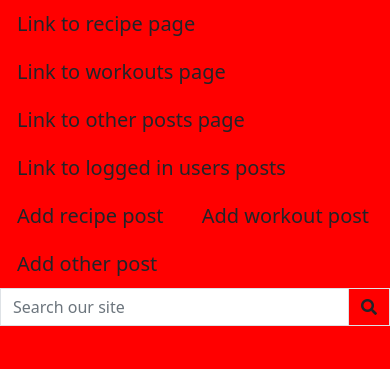
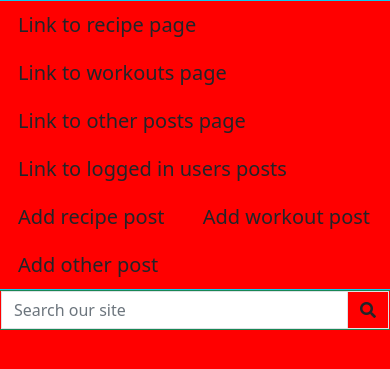
Before and after one commit to gustafsson96/you-made-you-fitness, a Django app: page /community/start in a window 390 px wide. Shown: the part 58-427 px from the top of the page. Run offline with Django 3.2, Linux system fonts and the light colour scheme; parts of the project's set-up code (start-up, migrations or seed data) failed here and were passed over; some libraries are stand-ins or nearby versions.

Commit message:
Add temporary columns to community template

```diff
--- a/community/templates/community/community.html
+++ b/community/templates/community/community.html
@@ -3,6 +3,10 @@
 {% block extracss %}
 <link rel="stylesheet" href="{% static 'community/css/community.css' %}">
 {% endblock %}
+
+<div class="containter">
+    <div class="row">
+        <div class="col-sm-5 col-md-6 border border-info">
 
 <a href="{% url 'recipes' %}" class="btn btn-black rounded-0 btn-lg">Link to recipe page</a>
 <a href="{% url 'workouts' %}" class="btn btn-black rounded-0 btn-lg">Link to workouts page</a>
@@ -11,10 +15,12 @@
 <a href="{% url 'add_recipe' %}" class="btn btn-black rounded-0 btn-lg">Add recipe post</a>
 <a href="{% url 'add_workout' %}" class="btn btn-black rounded-0 btn-lg">Add workout post</a>
 <a href="{% url 'add_other' %}" class="btn btn-black rounded-0 btn-lg">Add other post</a>
+</div>
 
+<div class="col-sm-5 col-md-6 border border-success">
 <form method="GET" action="m-auto">
     <div class="input-group w-100">
-    <input class="form-control border border-black rounded-0" type="text" name="q" placeholder="Search our site">
+     <input class="form-control border border-black rounded-0" type="text" name="q" placeholder="Search our site">
         <div class="input-group-append">
             <button class="form-control btn btn-black border border-black rounded-0" type="submit">
                     <span class="icon">
@@ -24,6 +30,9 @@
         </div>
     </div>
 </form>
+</div>
+</div>
+</div>
 
 
 {%endblock%}
```
